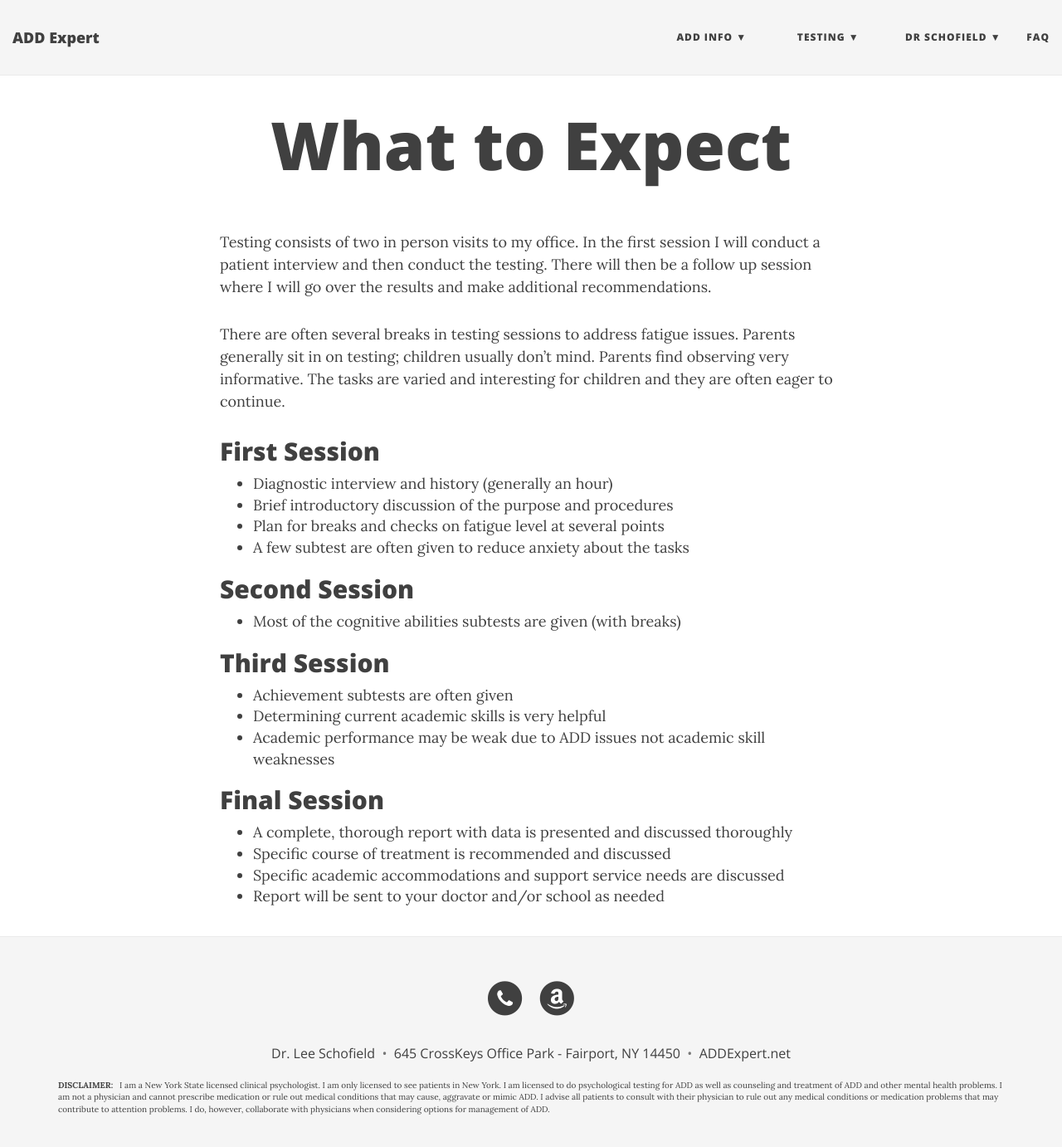
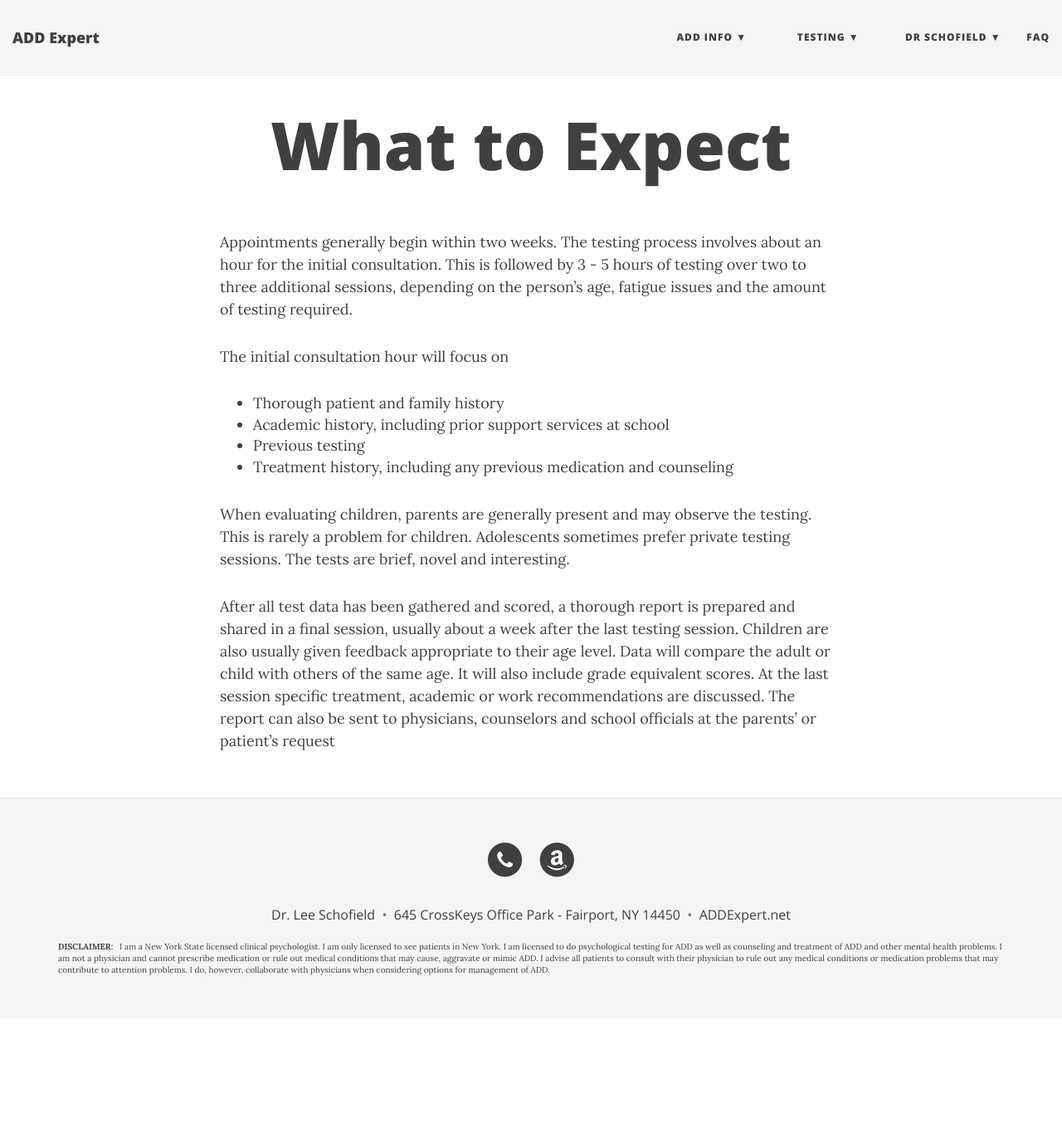
Before and after one commit to schof/schof.github.io, a Jekyll site: the page built from what-to-expect.md, in a window 1280 px wide and 1394 px high. Shown: the top 1382 px of the window at 83% size. Built offline with Jekyll 4.4.1, drawn with Linux system fonts in a browser that asks for light colours; nearby versions of some CDN libraries.

Commit message:
Added email to contact page and updated the testing description

```diff
--- a/what-to-expect.md
+++ b/what-to-expect.md
@@ -1,33 +1,20 @@
 ---
 layout: page
 title: What to Expect
-redirect_from: '/expect.html'
+redirect_from: "/expect.html"
 ---
 
-Testing consists of two in person visits to my office. In the first session I will conduct a patient interview and then conduct the testing. There will then be a follow up session where I will go over the results and make additional recommendations.
+Appointments generally begin within two weeks. The testing process involves about an hour for the initial consultation. This is followed by 3 - 5 hours of testing over two to three additional sessions, depending on the person’s age, fatigue issues and the amount of testing required.
 
-There are often several breaks in testing sessions to address fatigue issues.  Parents generally sit in on testing; children usually don't mind. Parents find observing very informative.  The tasks are varied and interesting for children and they are often eager to continue.
+The initial consultation hour will focus on
 
-## First Session
+- Thorough patient and family history
+- Academic history, including prior support services at school
+- Previous testing
+- Treatment history, including any previous medication and counseling
 
-* Diagnostic interview and history (generally an hour)
-* Brief introductory discussion of the purpose and procedures
-* Plan for breaks and checks on fatigue level at several points
-* A few subtest are often given to reduce anxiety about the tasks
+When evaluating children, parents are generally present and may observe the
+testing. This is rarely a problem for children. Adolescents sometimes prefer
+private testing sessions. The tests are brief, novel and interesting.
 
-## Second Session
-
-* Most of the cognitive abilities subtests are given (with breaks)
-
-## Third Session
-
-* Achievement subtests are often given
-* Determining current academic skills is very helpful
-* Academic performance may be weak due to ADD issues not academic skill weaknesses
-
-## Final Session
-
-* A complete, thorough report with data is presented and discussed thoroughly
-* Specific course of treatment is recommended and discussed
-* Specific academic accommodations and support service needs are discussed
-* Report will be sent to your doctor and/or school as needed
+After all test data has been gathered and scored, a thorough report is prepared and shared in a final session, usually about a week after the last testing session. Children are also usually given feedback appropriate to their age level. Data will compare the adult or child with others of the same age. It will also include grade equivalent scores. At the last session specific treatment, academic or work recommendations are discussed. The report can also be sent to physicians, counselors and school officials at the parents’ or patient’s request
```
Also changed, not shown: contact.md (+3 -3 lines), 1 other file.
